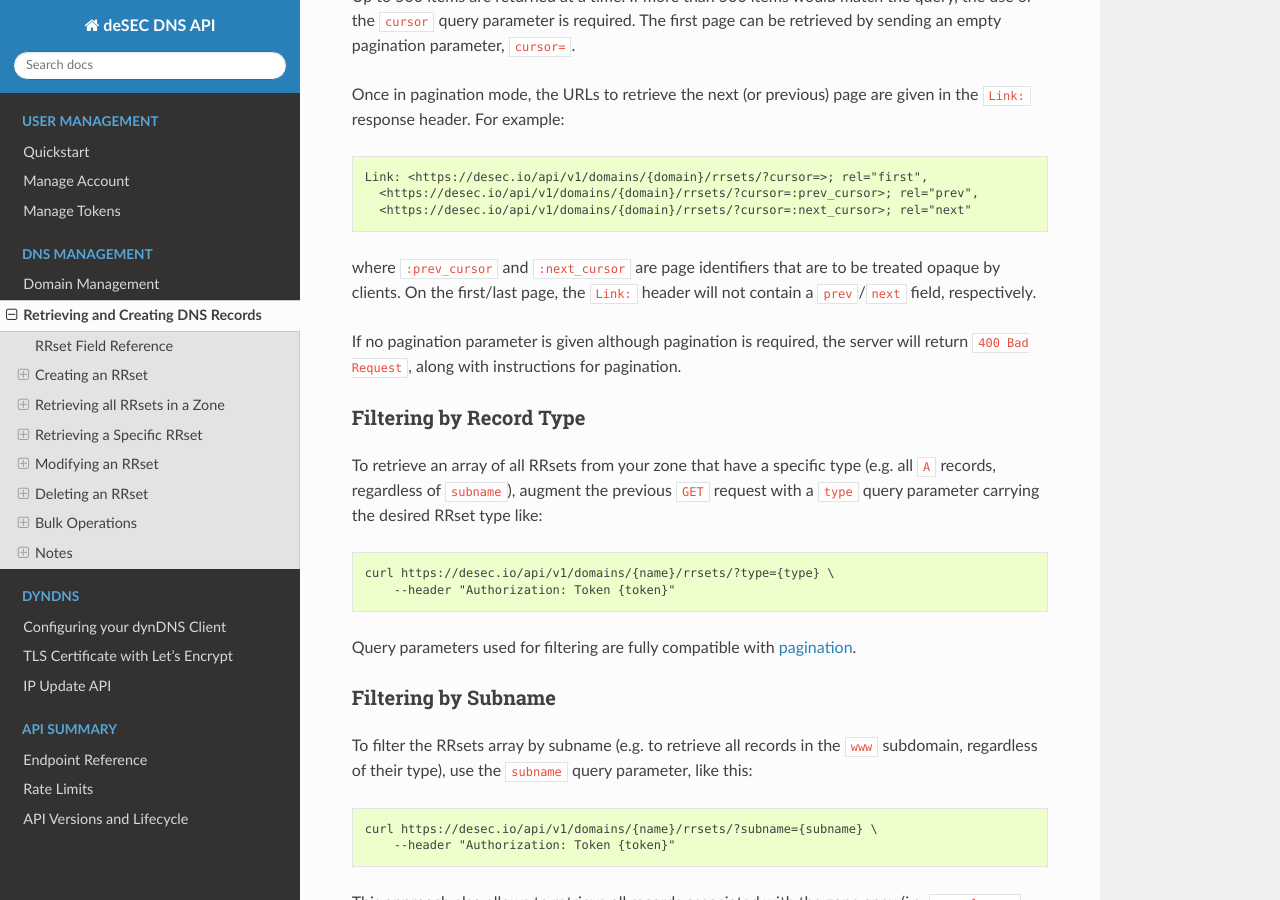
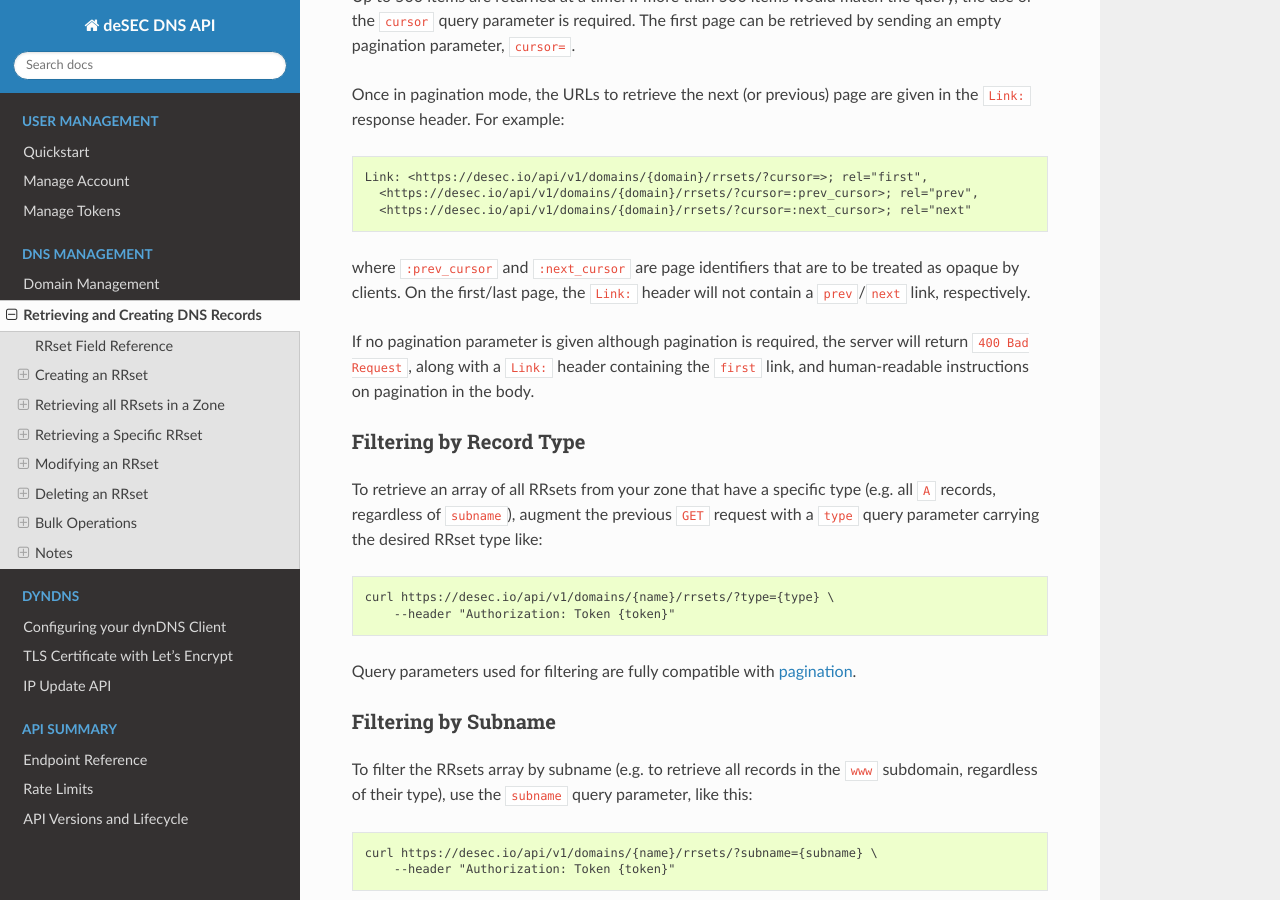
Before and after one commit to desec-io/desec-stack, a Sphinx documentation site: the page built from docs/dns/rrsets.rst, in a window 1280 px wide and 900 px high, scrolled down 4987 px. Built offline with Sphinx 7.4.7 and the Read the Docs theme 2.0.0, drawn with Linux system fonts in a browser that asks for light colours.

Commit message:
feat(docs): more information on pagination

```diff
--- a/docs/dns/rrsets.rst
+++ b/docs/dns/rrsets.rst
@@ -263,11 +263,12 @@ given in the ``Link:`` response header.  For example::
       <https://desec.io/api/v1/domains/{domain}/rrsets/?cursor=:next_cursor>; rel="next"
 
 where ``:prev_cursor`` and ``:next_cursor`` are page identifiers that are to
-be treated opaque by clients.  On the first/last page, the ``Link:`` header
-will not contain a ``prev``/``next`` field, respectively.
+be treated as opaque by clients.  On the first/last page, the ``Link:`` header
+will not contain a ``prev``/``next`` link, respectively.
 
 If no pagination parameter is given although pagination is required, the server
-will return ``400 Bad Request``, along with instructions for pagination.
+will return ``400 Bad Request``, along with a ``Link:`` header containing the
+``first`` link, and human-readable instructions on pagination in the body.
 
 
 Filtering by Record Type
```
